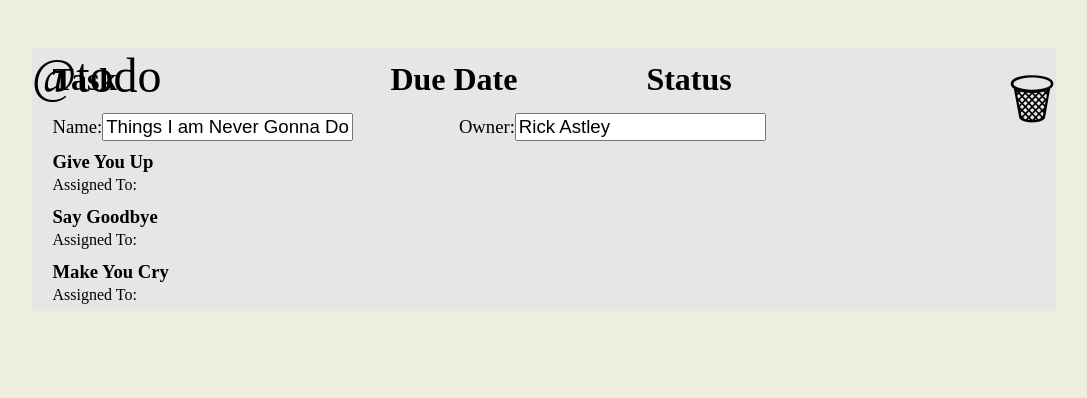
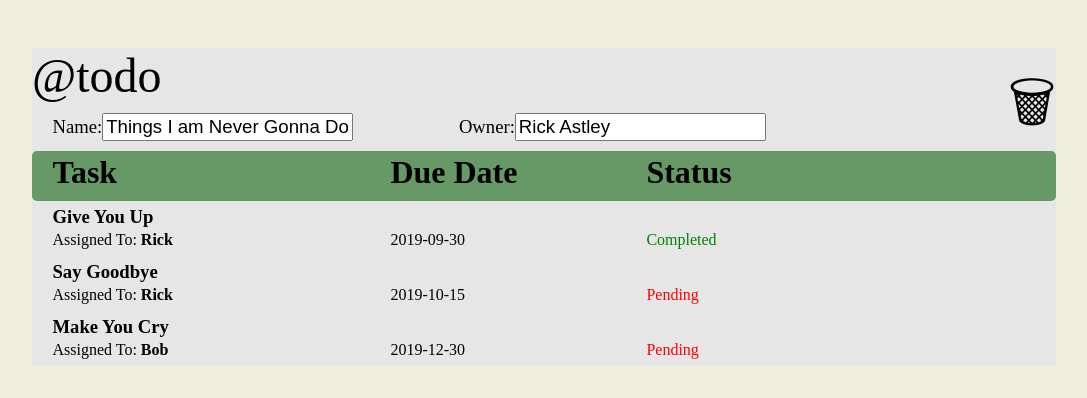
Before and after one commit to Leheng620/todo-list-no-database, a React (Create React App) app: page / in a window 1280 px wide. Both pictures are taken after a click on the link "Things I am Never Gonna Do". Shown: the top 398 px of the page, without its empty margins (104-1191 px from the left). Built offline with nearby package versions, Linux system fonts and the light colour scheme.

Commit message:
Fix the layout, and now is able to change the name and owner of a todo list

```diff
--- a/src/App.js
+++ b/src/App.js
@@ -20,6 +20,7 @@ class App extends Component {
   goHome = () => {
     this.setState({currentScreen: AppScreen.HOME_SCREEN});
     this.setState({currentList: null});
+
   }
 
   loadList = (todoListToLoad) => {
@@ -27,6 +28,12 @@ class App extends Component {
     this.setState({currentList: todoListToLoad});
     console.log("currentList: " + this.state.currentList);
     console.log("currentScreen: " + this.state.currentScreen);
+  }
+  processChangeName = (name) => {
+    this.state.currentList.name = name;
+  }
+  processChangeOwner = (owner) => {
+    this.state.currentList.owner = owner;
   }
 
   render() {
@@ -38,7 +45,9 @@ class App extends Component {
       case AppScreen.LIST_SCREEN:
         return <ListScreen
           goHome={this.goHome.bind(this)}
-          todoList={this.state.currentList} />;
+          todoList={this.state.currentList}
+          changeName={this.processChangeName}
+          changeOwner={this.processChangeOwner}/>;
       case AppScreen.ITEM_SCREEN:
         return <ItemScreen />;
       default:
--- a/src/components/home_screen/TodoListLink.js
+++ b/src/components/home_screen/TodoListLink.js
@@ -9,6 +9,7 @@ export class TodoListLink extends Component {
                 onClick={this.props.loadList.bind(this, this.props.todoList)}
             >
                 {this.props.todoList.name}<br />
+            <br></br>
             </a>
         )
     }
--- a/src/components/list_screen/ListItemCard.js
+++ b/src/components/list_screen/ListItemCard.js
@@ -1,6 +1,18 @@
 import React, { Component } from 'react'
 
 export class ListItemCard extends Component {
+    showCompleted = (isCompleted) =>{
+        if(isCompleted){
+            return (<div className='list_item_card_completed'>
+                    Completed
+                </div>)
+        }
+        else{
+            return (<div className='list_item_card_not_completed'>
+                Pending
+            </div>)
+        }
+    }
     render() {
         return (
             <div className='list_item_card'>
@@ -8,14 +20,14 @@ export class ListItemCard extends Component {
                     {this.props.listItem.description}
                 </div>
                 <div className='list_item_card_assigned_to'>
-                    Assigned To: <strong>{this.props.listItem.assignedTo}</strong>
+                    Assigned To: <strong>{this.props.listItem.assigned_to}</strong>
                 </div>
                 <div className='list_item_card_due_date'>
-                    {this.props.listItem.dueDate}
+                    {this.props.listItem.due_date}
                 </div>
-                <div className='list_item_card_completed'>
-                    {this.props.listItem.completed}
-                </div>
+
+                {this.showCompleted(this.props.listItem.completed)}
+
             </div>
         )
     }
--- a/src/components/list_screen/ListItemsTable.js
+++ b/src/components/list_screen/ListItemsTable.js
@@ -5,9 +5,11 @@ export class ListItemsTable extends Component {
     render() {
         return (
             <div id="list_items_container">
+                <div className='list_item_header_card'>
                     <div className="list_item_task_header">Task</div>
                     <div className="list_item_due_date_header">Due Date</div>
                     <div className="list_item_status_header">Status</div>
+                </div>
                 {
                     this.props.todoList.items.map((todoItem)=>(
                         <ListItemCard
--- a/src/components/list_screen/ListScreen.js
+++ b/src/components/list_screen/ListScreen.js
@@ -19,6 +19,14 @@ export class ListScreen extends Component {
             return this.props.todoList.owner;
         }
     }
+    //Read input and process changing the name of the list
+    onChangeName = (e) =>{
+        this.props.changeName(e.target.value);
+    }
+    //Read input and process changing the owner of the list
+    onChangeOwner = (e) =>{
+        this.props.changeOwner(e.target.value);
+    }
     render() {
         return (
             <div id="todo_list">
@@ -28,16 +36,19 @@ export class ListScreen extends Component {
                     <div id="list_details_name_container" className="text_toolbar">
                         <span id="list_name_prompt">Name:</span>
                         <input
-                            value={this.getListName()}
+                            onChange={this.onChangeName}
+                            defaultValue={this.getListName()}
                             type="text"
-                            id="list_name_textfield" />
+                            id="list_name_textfield"
+                             />
                     </div>
                     <div id="list_details_owner_container" className="text_toolbar">
                         <span id="list_owner_prompt">Owner:</span>
                         <input
-                            value={this.getListOwner()}
+                            defaultValue={this.getListOwner()}
                             type="text"
-                            id="list_owner_textfield" />
+                            id="list_owner_textfield"
+                            onChange={this.onChangeOwner}/>
                     </div>
                 </div>
                 <ListItemsTable todoList={this.props.todoList} />
--- a/src/css/todo_style.css
+++ b/src/css/todo_style.css
@@ -58,6 +58,7 @@ body {
 .home_list_link {
   color: var(--swatch-boundary);
   text-decoration: none;
+  cursor: pointer;
 }
 .home_list_link:hover {
   color: var(--swatch-accent);
```
